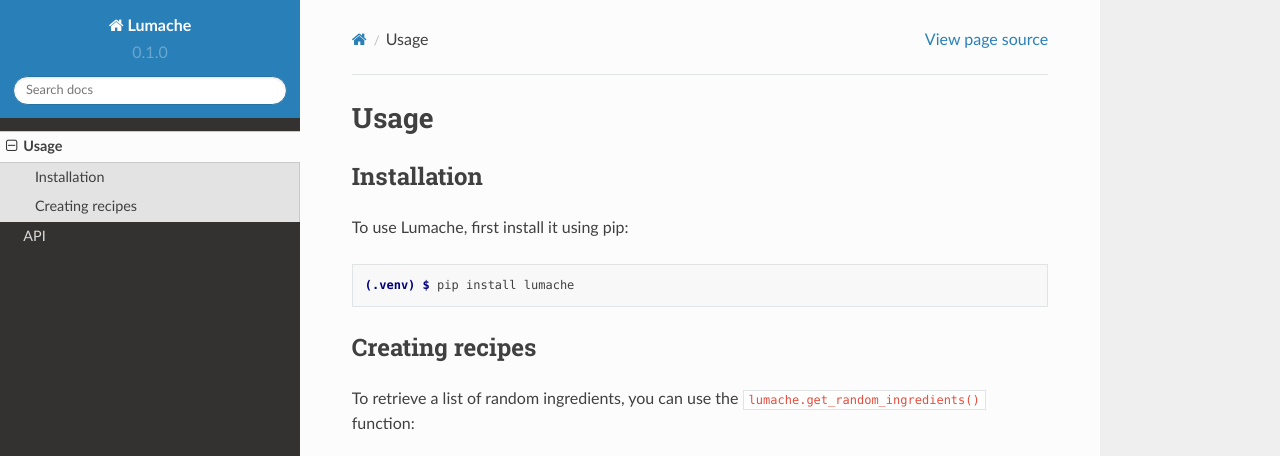
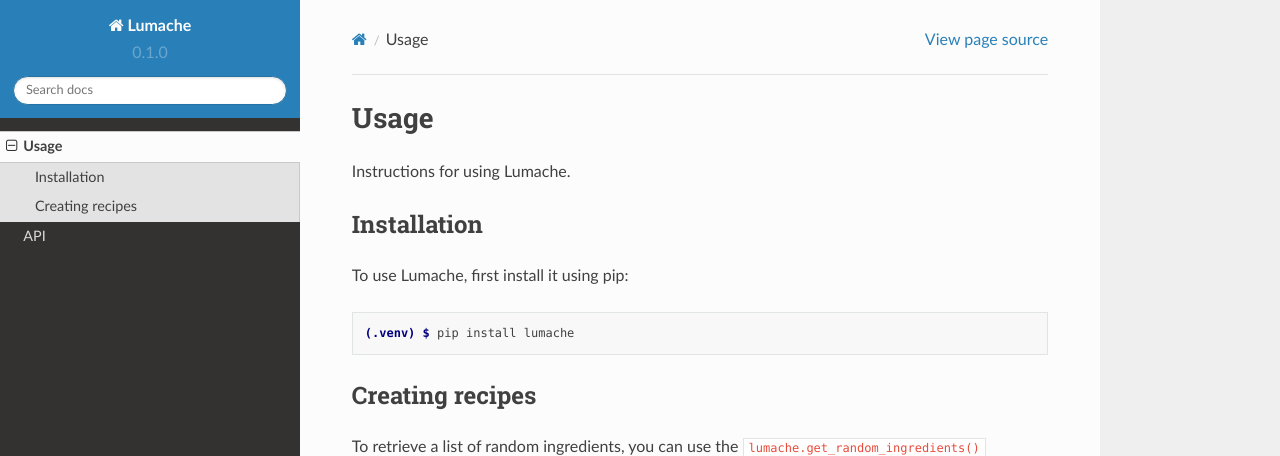
Before and after one commit to sfkappes/learn-rtd, a Sphinx documentation site: the page built from docs/source/usage.rst, in a window 1280 px wide and 1143 px high, cut to the strip 0-456 px from the top of the window. Built offline with Sphinx 7.4.7 and the Read the Docs theme 2.0.0, drawn with Linux system fonts in a browser that asks for light colours.

Commit message:
Update usage.rst
Added introductory sentence

```diff
--- a/docs/source/usage.rst
+++ b/docs/source/usage.rst
@@ -1,5 +1,6 @@
 Usage
 =====
+Instructions for using Lumache.
 
 .. _installation:
 
```
